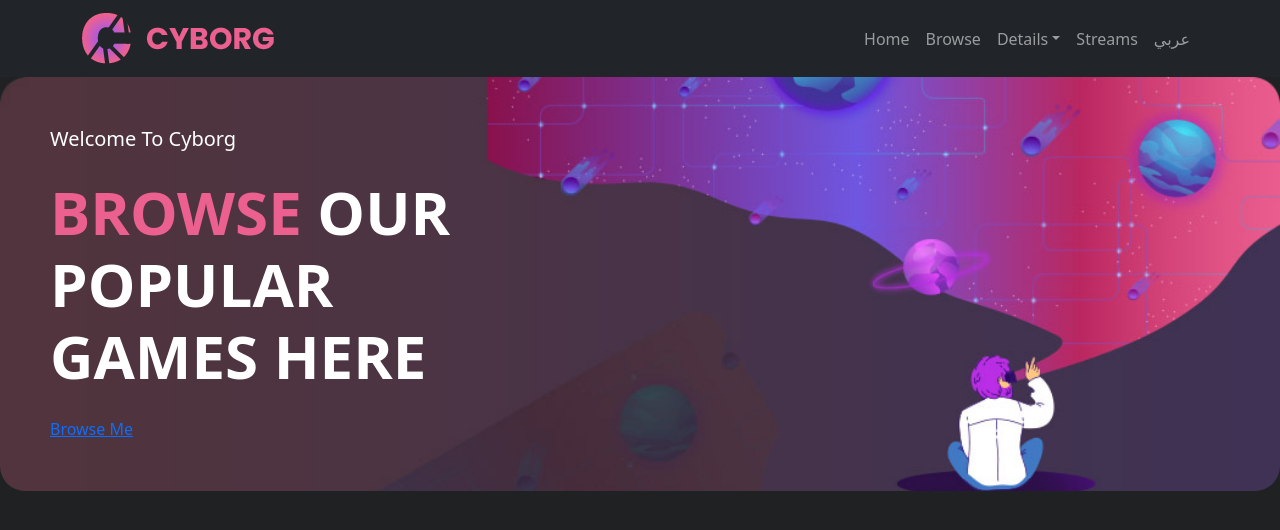
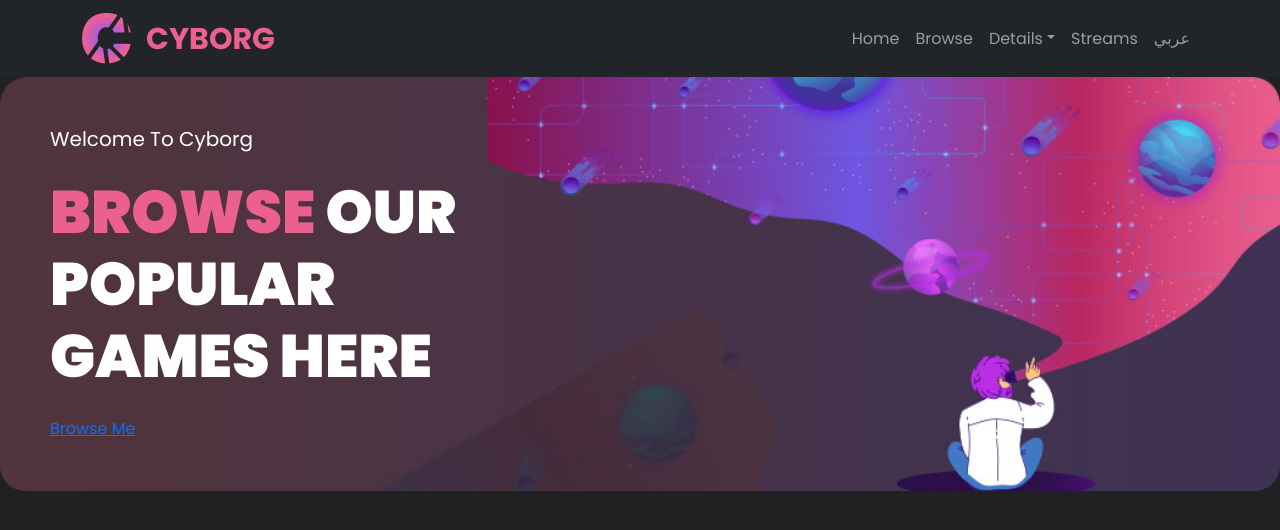
Before and after one commit to Taha991/Highlog, a JavaScript app: page / in a window 1280 px wide. Shown: the top 530 px of the page. Built offline with nearby package versions, Linux system fonts and the light colour scheme.

Commit message:
importing google fonts

```diff
--- a/src/App.css
+++ b/src/App.css
@@ -1,3 +1,4 @@
+@import url('https://fonts.googleapis.com/css2?family=Poppins:wght@400;900&display=swap');
 :root {
   --color-dark: #27292a;
   --color-darkest: #1f2122 ;
@@ -10,6 +11,7 @@
   --margin-primary: var(--dist-primary);
   --border-radius-primary: calc(var(--dist-primary) /2);
 
+  --font-family-primary: 'Poppins', sans-serif ;
 
   --font-weight-bold:900;
   --font-weight-normal: 400;
@@ -17,4 +19,5 @@
 
 body{
   background-color: var(--color-bg-body);
+  font-family: var(--font-family-primary);
 }
```
